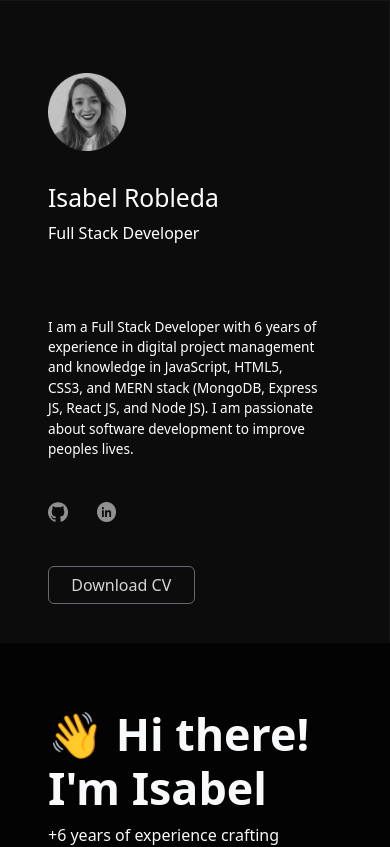
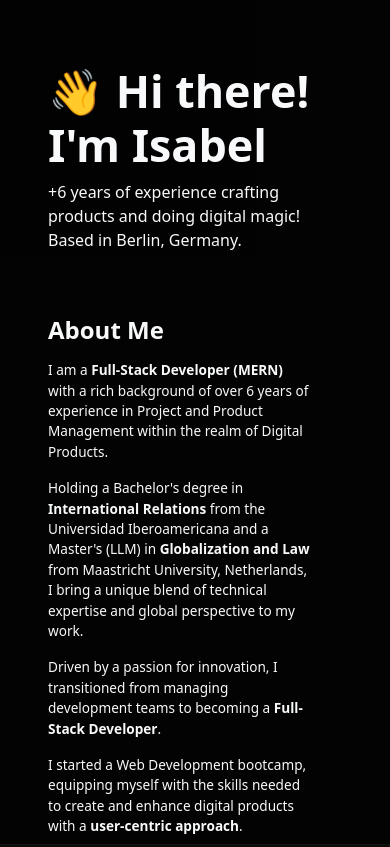
Before and after one commit to isabelrobleda/portfolio, a React (Vite) app: page / in a window 390 px wide. Shown: the top 847 px of the page. Built offline with nearby package versions, Linux system fonts and the light colour scheme.

Commit message:
test prod mobile

```diff
--- a/src/index.css
+++ b/src/index.css
@@ -10,19 +10,17 @@
   -webkit-text-size-adjust: 100%;
 }
 
-body {
-  scroll-behavior: smooth;
-}
 
 
 .wrapper {
   display: flex;
 
   @media (max-width: 768px) {
-    flex-direction: column;
+    flex-direction: column-reverse;
     overflow-y: scroll;
     overflow-x: hidden;
     position: relative;
+    scroll-behavior: smooth;
    }
 
 }
@@ -54,7 +52,7 @@ body {
 
   @media (max-width: 768px) {
     opacity: 0.99;
-
+    position:static;
    }
 }
 
```
